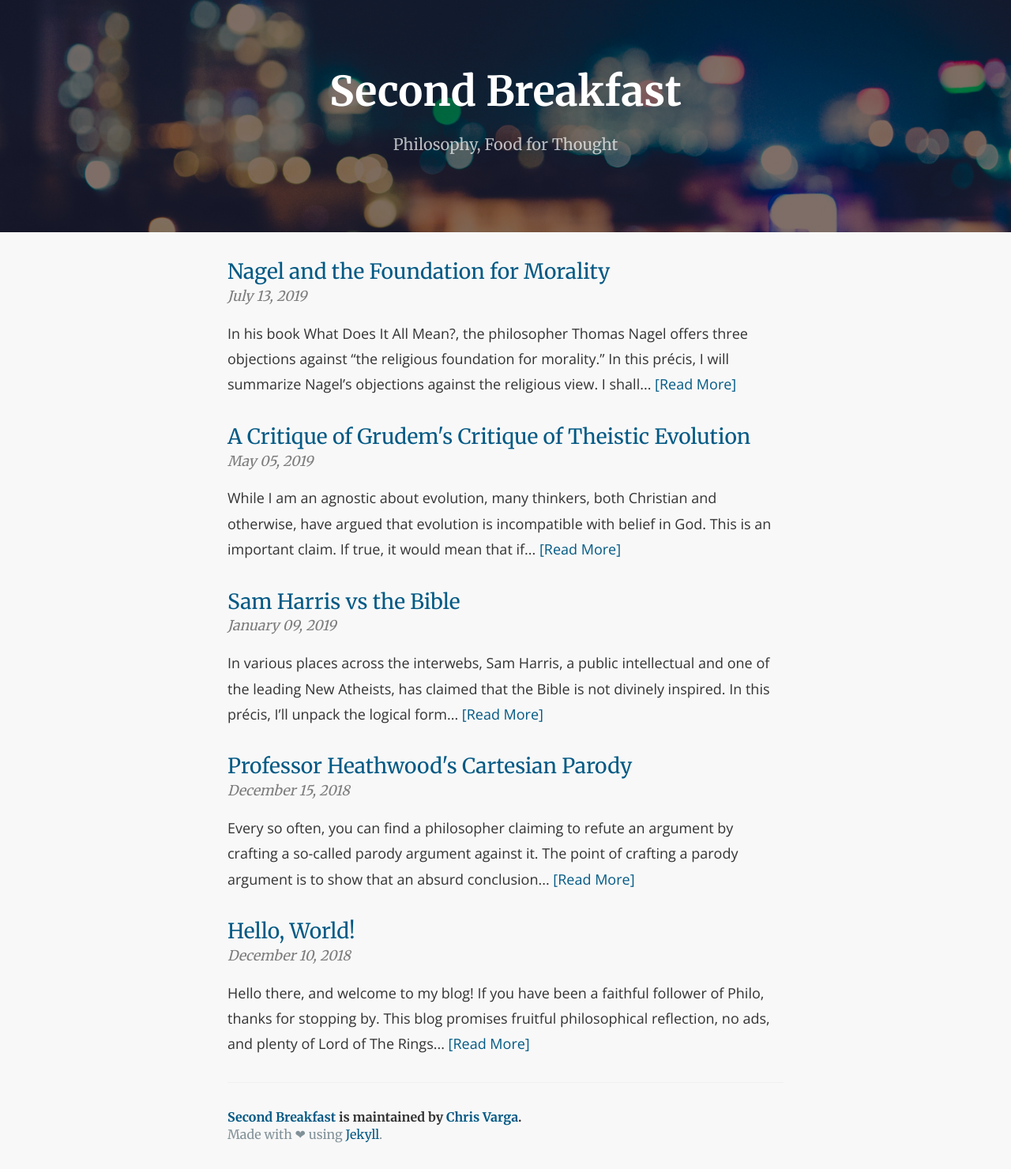
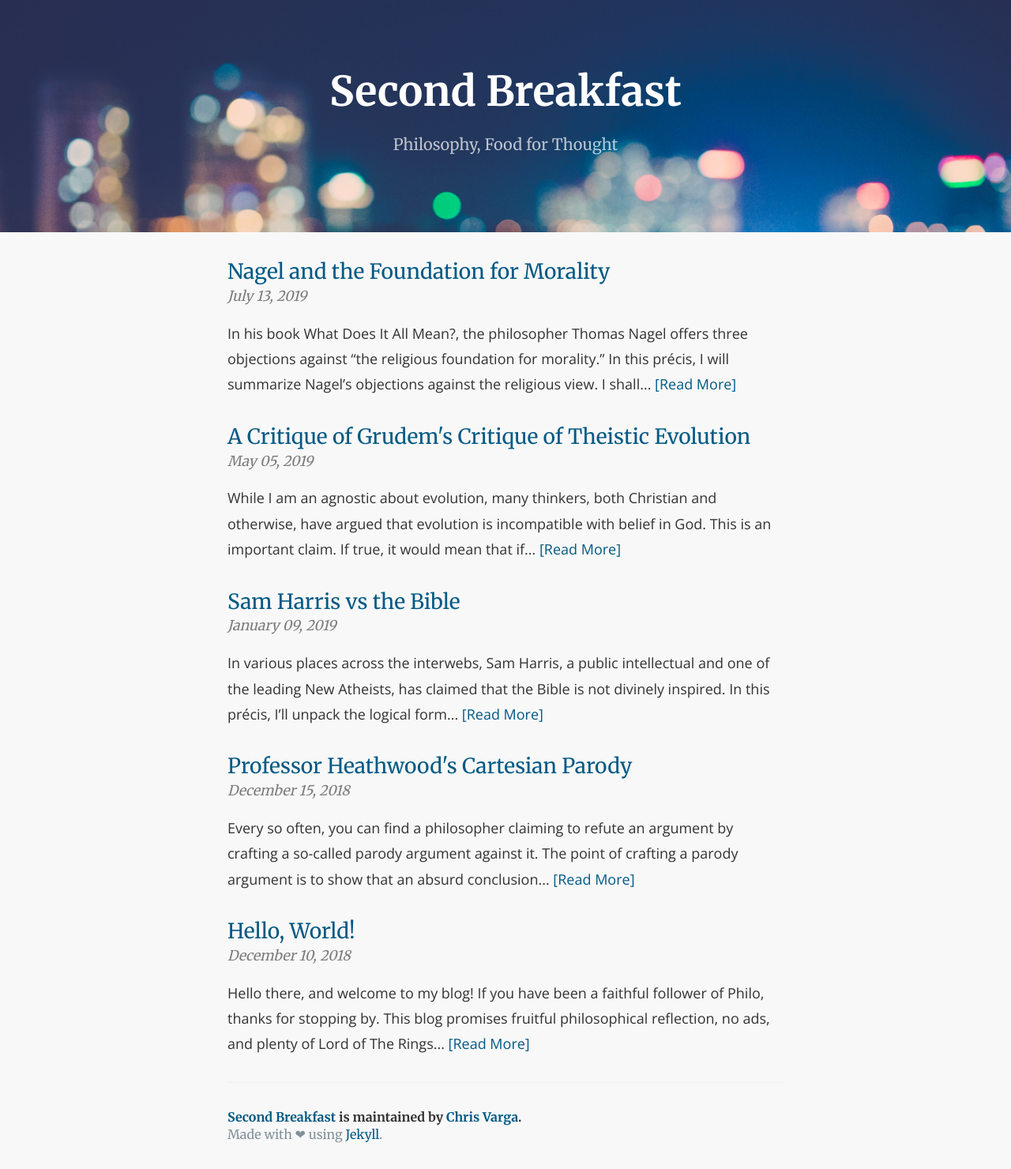
Before and after one commit to second-breakfast/second-breakfast.github.io, a Jekyll site: the page built from index.html, in a window 1280 px wide. Shown: the whole page at 79% size. Built offline with Jekyll 4.4.1, drawn with Linux system fonts in a browser that asks for light colours; the list of posts is cut into pages by our own code.

Commit message:
Update hobbit.css

```diff
--- a/css/hobbit.css
+++ b/css/hobbit.css
@@ -174,7 +174,7 @@
 @media screen and (max-width: 42em) { .btn { display: block; width: 100%; padding: 0.75rem; font-size: 0.9rem; }
   .btn + .btn { margin-top: 1rem; margin-left: 0; } }
 
-.page-header { color: #fff; text-align: center; background-color: #283256; background: linear-gradient(rgba(0, 0, 0, 0.5), rgba(0, 0, 0, 0.5)), url(../assets/blur.jpg) no-repeat center; background-size: cover;}
+.page-header { color: #fff; text-align: center; background-color: #283256; background: linear-gradient(rgba(0, 0, 0, 0), rgba(0, 0, 0, 0)), url(../assets/blur.jpg) no-repeat; background-size: cover;}
 .page-header a { color: #fff; }
 @media screen and (min-width: 64em) { .page-header { padding: 5rem 6rem; } }
 @media screen and (min-width: 42em) and (max-width: 64em) { .page-header { padding: 3rem 4rem; } }
```
